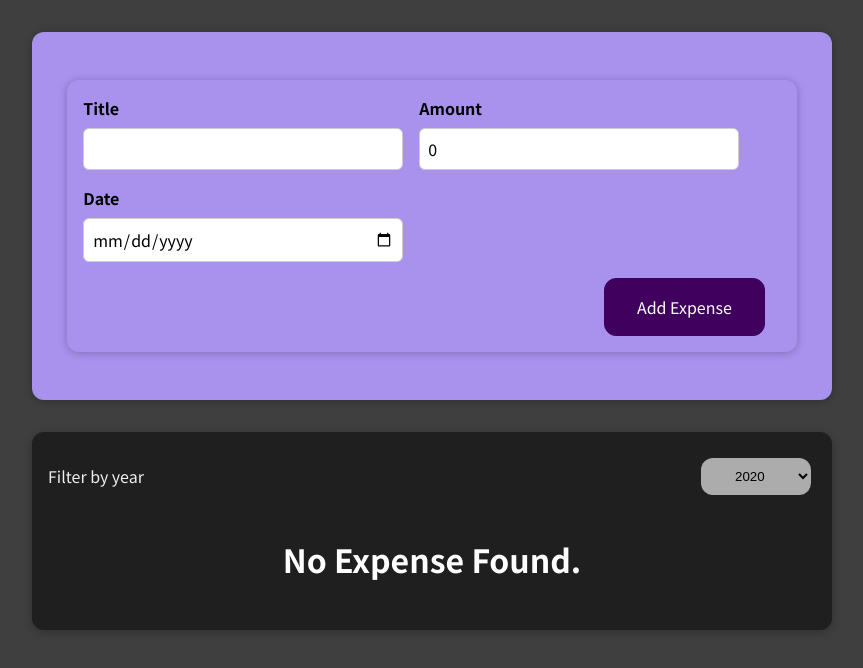
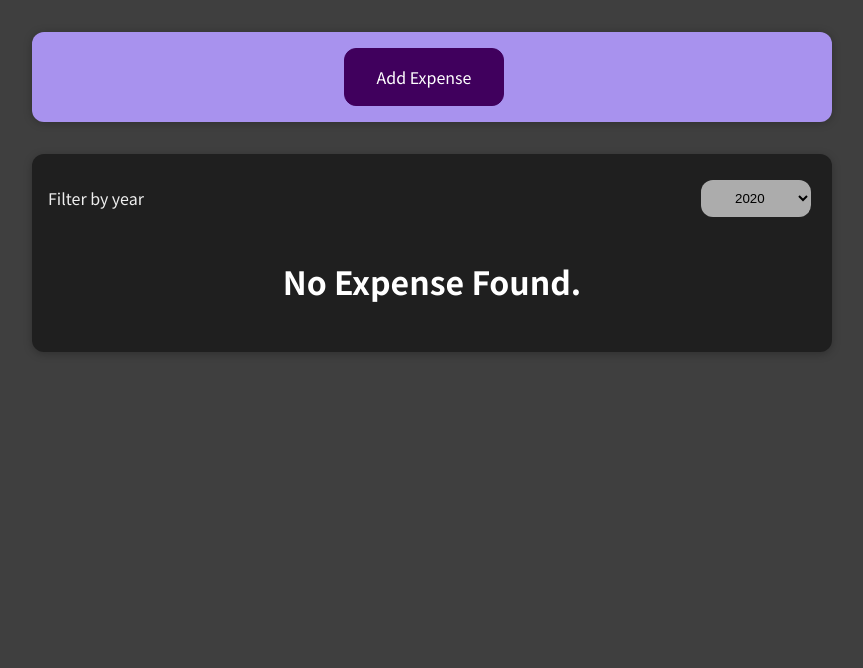
Before and after one commit to qur786/expense-tracker, a React app: page / in a window 1280 px wide. Shown: the top 668 px of the page, without its empty margins (208-1071 px from the left). Built offline with nearby package versions, Linux system fonts and the light colour scheme.

Commit message:
refactor: add individual add expense and close button

```diff
--- a/src/components/Expense-Input-UI/ExpenseInput.css
+++ b/src/components/Expense-Input-UI/ExpenseInput.css
@@ -7,6 +7,8 @@
   border-radius: 12px;
   text-align: center;
   box-shadow: 0 1px 8px rgba(0, 0, 0, 0.25);
+  display: flex;
+  flex-direction: column;
 }
 
 .new-expense button {
@@ -18,6 +20,7 @@
   color: white;
   border-radius: 12px;
   margin-right: 1rem;
+  align-self: center;
 }
 
 .new-expense button:hover,
@@ -36,3 +39,10 @@
 .new-expense button.alternative:active {
   background-color: #ddb3f8;
 }
+
+#new-expense__close {
+  align-self: flex-end;
+  background-color: maroon;
+  padding: 2px 5px;
+  border-radius: 0;
+}
--- a/src/components/Expense-Input-UI/ExpenseInput.js
+++ b/src/components/Expense-Input-UI/ExpenseInput.js
@@ -1,7 +1,10 @@
+import { useState } from "react";
 import { ExpenseForm } from "./ExpenseForm";
 import "./ExpenseInput.css";
 
 export function ExpenseInput(props) {
+    const [ openForm, setOpenForm ] = useState(false);
+    const handleOpenForm = () => setOpenForm(prev => !prev);
     const saveExpenseDataHandler = (expenseInput) => {
         const expense = {
             ...expenseInput,
@@ -11,7 +14,12 @@ export function ExpenseInput(props) {
     }
     return (
         <div className="new-expense">
+            {openForm === true
+            ? <>
+            <button id="new-expense__close" onClick={handleOpenForm}>X</button>
             <ExpenseForm onSaveExpenseData={saveExpenseDataHandler} />
+            </>
+            : <button onClick={handleOpenForm}>Add Expense</button>}
         </div>
     );
 }
```
